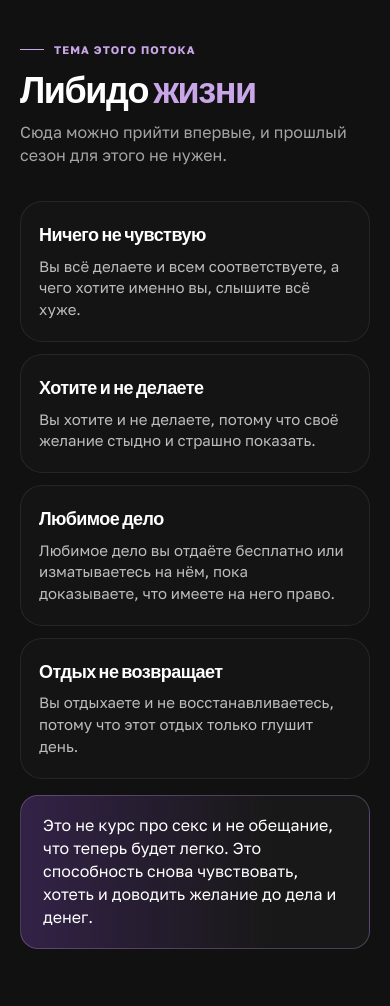
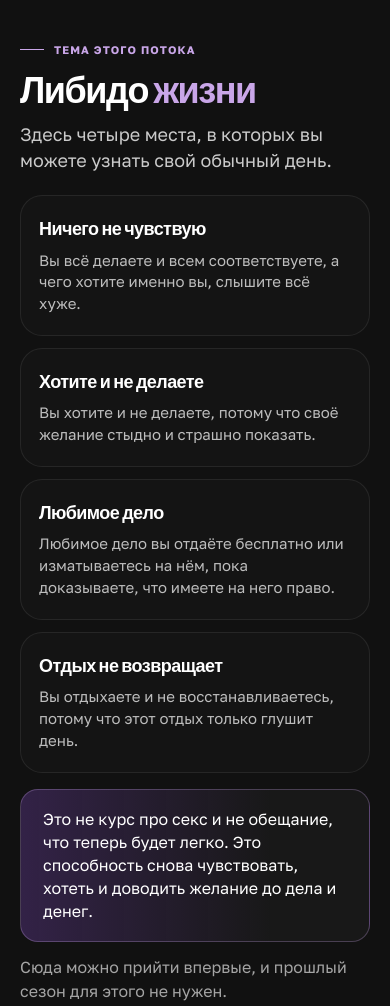
Before and after one commit to Maestrovladd/dari-hub, a plain HTML site: page predzapis/index.html in a window 390 px wide. Shown: the part 920-1926 px from the top of the page. Drawn offline with Linux system fonts and the light colour scheme.

Commit message:
Пояснить, что четыре карточки темы — места обычного дня.

```diff
--- a/predzapis/index.html
+++ b/predzapis/index.html
@@ -101,11 +101,10 @@
   .theme{background:#111;color:#fff;padding:72px 0 64px;border-bottom:1px solid rgba(201,166,232,.22)}
   .theme h2{margin:0 0 12px;font-size:clamp(36px,4vw,56px);line-height:1.02}
   .theme-line{margin:0 0 18px;max-width:none;font-family:"Schibsted Grotesk",sans-serif;font-size:clamp(22px,2.2vw,30px);font-weight:800;letter-spacing:-.03em;line-height:1.25;color:#C9A6E8}
-  .theme-door{margin:0;max-width:36em;font-size:16px;line-height:1.45;color:rgba(255,255,255,.62)}
-  .theme-map{position:relative;display:grid;grid-template-columns:repeat(4,minmax(0,1fr));gap:12px;margin:34px 0 0;padding:26px 0 0;list-style:none}
-  .theme-map::before{content:"";position:absolute;top:6px;left:4%;right:4%;height:1px;background:linear-gradient(90deg,transparent,#C9A6E8 10%,#C9A6E8 90%,transparent)}
-  .theme-map li{position:relative;min-height:100%;padding:22px 18px 20px;border-radius:22px;background:#141414;border:1px solid rgba(255,255,255,.08)}
-  .theme-map li::before{content:"";position:absolute;top:-26px;left:18px;width:13px;height:13px;border-radius:50%;background:#111;border:2px solid #C9A6E8;box-shadow:0 0 0 5px #111}
+  .theme-door{margin:0;max-width:36em;font-size:18px;line-height:1.45;color:rgba(255,255,255,.78)}
+  .theme-note + .theme-door{margin-top:14px;font-size:16px;color:rgba(255,255,255,.62)}
+  .theme-map{display:grid;grid-template-columns:repeat(4,minmax(0,1fr));gap:12px;margin:22px 0 0;padding:0;list-style:none}
+  .theme-map li{min-height:100%;padding:22px 18px 20px;border-radius:22px;background:#141414;border:1px solid rgba(255,255,255,.08)}
   .theme-map b{display:block;margin:0 0 10px;font-family:"Schibsted Grotesk",sans-serif;font-size:clamp(18px,1.45vw,22px);font-weight:800;letter-spacing:-.03em;line-height:1.2;color:#fff}
   .theme-map span{display:block;font-size:15px;line-height:1.45;color:rgba(255,255,255,.72)}
   .theme-note{max-width:none;margin:16px 0 0;padding:18px 22px;border-radius:18px;background:linear-gradient(90deg,rgba(107,63,160,.38),rgba(255,255,255,.03) 72%);border:1px solid rgba(201,166,232,.28);font-size:16px;line-height:1.45;color:#fff}
@@ -168,9 +167,7 @@
     .hero-cta{flex-wrap:wrap}
     .ephir,.stream-stage,.close-row,.libido-card,.libido-more{grid-template-columns:1fr}
     .close-photo{height:72vw;max-height:420px;min-height:0}
-    .theme-map{grid-template-columns:1fr 1fr;padding-top:0}
-    .theme-map::before{display:none}
-    .theme-map li::before{display:none}
+    .theme-map{grid-template-columns:1fr 1fr}
     .bonuses{grid-template-columns:1fr 1fr}
     .agenda article{grid-template-columns:1fr}
     .agenda figure{min-height:180px;order:-1}
@@ -222,7 +219,7 @@
     <div class="col">
       <p class="eyebrow">Тема этого потока</p>
       <h2>Либидо <em>жизни</em></h2>
-      <p class="theme-door">Сюда можно прийти впервые, и прошлый сезон для этого не нужен.</p>
+      <p class="theme-door">Здесь четыре места, в которых вы можете узнать свой обычный день.</p>
       <ol class="theme-map">
         <li><b>Ничего не чувствую</b><span>Вы всё делаете и всем соответствуете, а чего хотите именно вы, слышите всё хуже.</span></li>
         <li><b>Хотите и не делаете</b><span>Вы хотите и не делаете, потому что своё желание стыдно и страшно показать.</span></li>
@@ -230,6 +227,7 @@
         <li><b>Отдых не возвращает</b><span>Вы отдыхаете и не восстанавливаетесь, потому что этот отдых только глушит день.</span></li>
       </ol>
       <p class="theme-note">Это не курс про секс и не обещание, что теперь будет легко. Это способность снова чувствовать, хотеть и доводить желание до дела и денег.</p>
+      <p class="theme-door">Сюда можно прийти впервые, и прошлый сезон для этого не нужен.</p>
     </div>
   </section>
 
```
